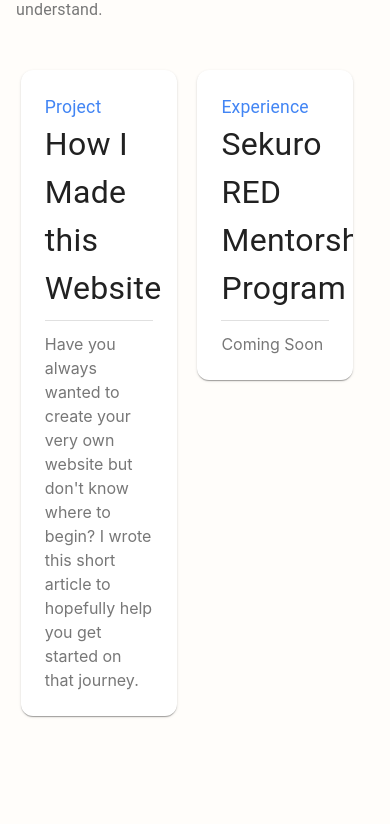
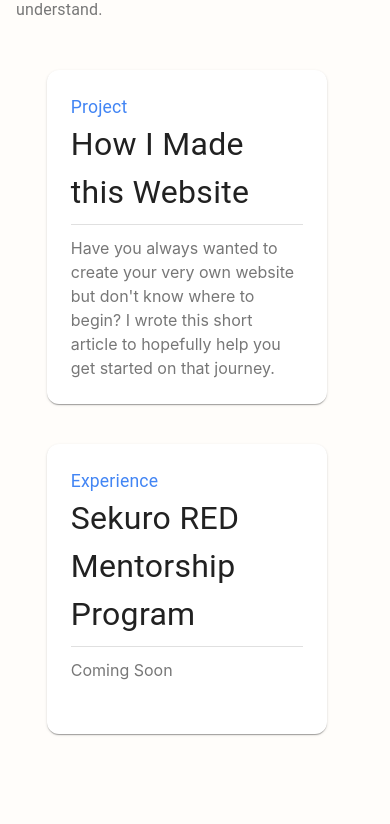
Before and after one commit to Darianlmj/Web-Portfolio, a React (Create React App) app: page /posts in a window 390 px wide. Shown: the part 386-1210 px from the top of the page. Built offline with nearby package versions, Linux system fonts and the light colour scheme; a web font is replaced by a local one.

Commit message:
Made Posts page responsive in iphone and ipad

```diff
--- a/src/pages/Posts/Posts.js
+++ b/src/pages/Posts/Posts.js
@@ -26,11 +26,12 @@
                     Hope you understand.
                 </Typography>
 
-                <Grid container spacing={2} sx={{justifyContent: 'space-evenly', marginTop: 6, marginBottom: 6}}>
+                <Grid className="postcard" container spacing={2} sx={{justifyContent: 'space-evenly', marginTop: 6, marginBottom: 6,
+                                                                      flexDirection: { xs: "column", md: "row"}, alignItems: {xs: 'center'}}}>
                     {posts.map((post) => (
-                        <Grid  xs={5}>
+                        <Grid  xs={9} md={5} sx={{paddingBottom: {xs: 5}}}>
                             <Link to={`/post/${post.id}`} style={{ textDecoration: 'none' }}>
-                                <Card className="postcard" sx={{padding: 3, borderRadius: 3, minHeight: 290}}>
+                                <Card  sx={{padding: 3, borderRadius: 3, minHeight: 290}}>
                                     <Typography sx={{fontSize: '1.1rem', color: '#4285F4'}}>{post.tag}</Typography>
                                     <Typography sx={{fontSize: '2rem'}}>{post.title}</Typography>
                                     <Divider sx={{paddingTop: 1, marginBottom: 1.3}} />
--- a/src/pages/Posts/index.css
+++ b/src/pages/Posts/index.css
@@ -3,3 +3,31 @@
     transition: all .4s ease;
     transform: translate3D(0,-0.5px,0) scale(1.00);
 }
+
+/* ----------- Iphone Screen Reponsiveness ----------- */
+@media only screen and (max-device-width: 375px)
+and (max-device-height: 812px)
+and (-webkit-min-device-pixel-ratio: 2) {
+    .postcard {
+
+
+    }
+}
+
+/* ----------- Ipad Portrait and Landscape ----------- */
+@media only screen and (min-device-width: 500px)
+and (max-device-width: 768px)
+and (max-device-height: 1024px)
+and (-webkit-min-device-pixel-ratio: 1)
+and (-webkit-min-device-pixel-ratio: 2) {
+
+}
+
+/* ----------- Ipad Pro Portrait and Landscape ----------- */
+@media only screen
+and (min-device-width: 1024px)
+and (min-device-height: 1336px)
+and (-webkit-min-device-pixel-ratio: 1)
+and (-webkit-min-device-pixel-ratio: 2) {
+
+}
```
